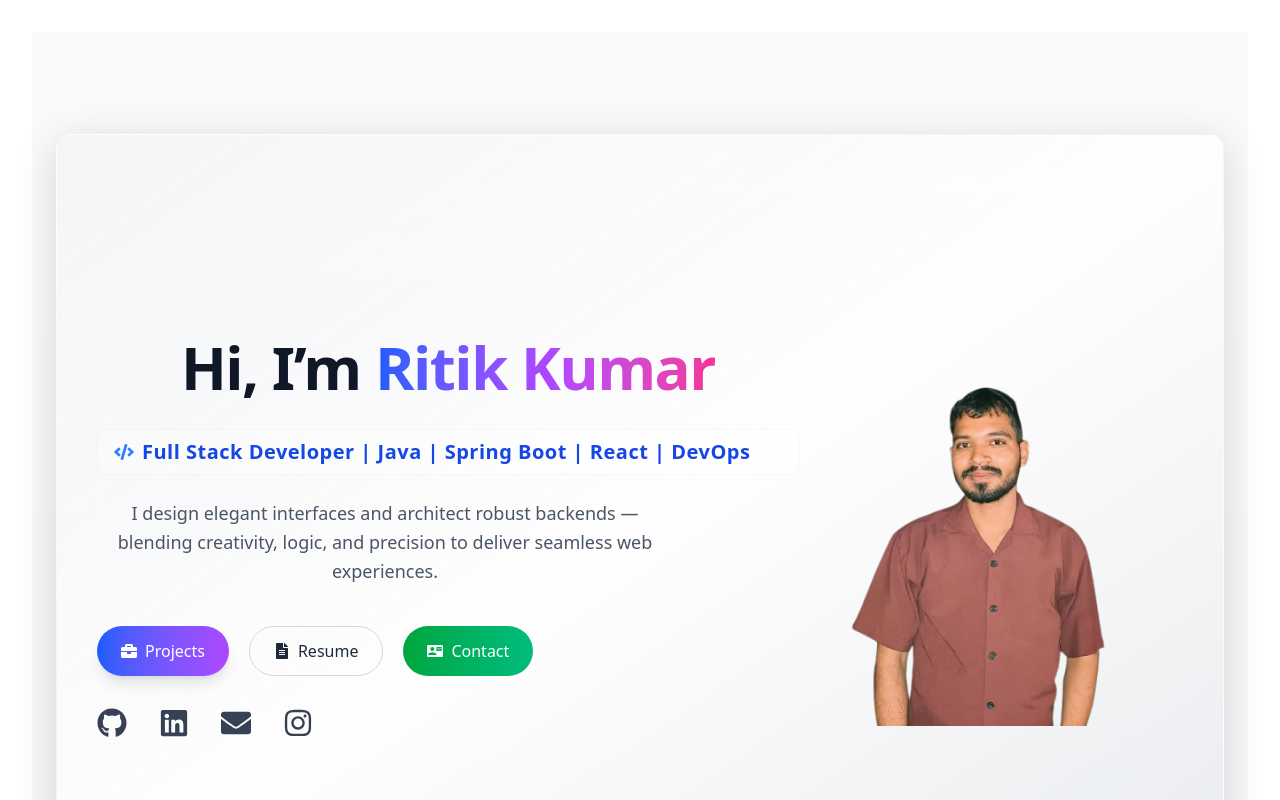
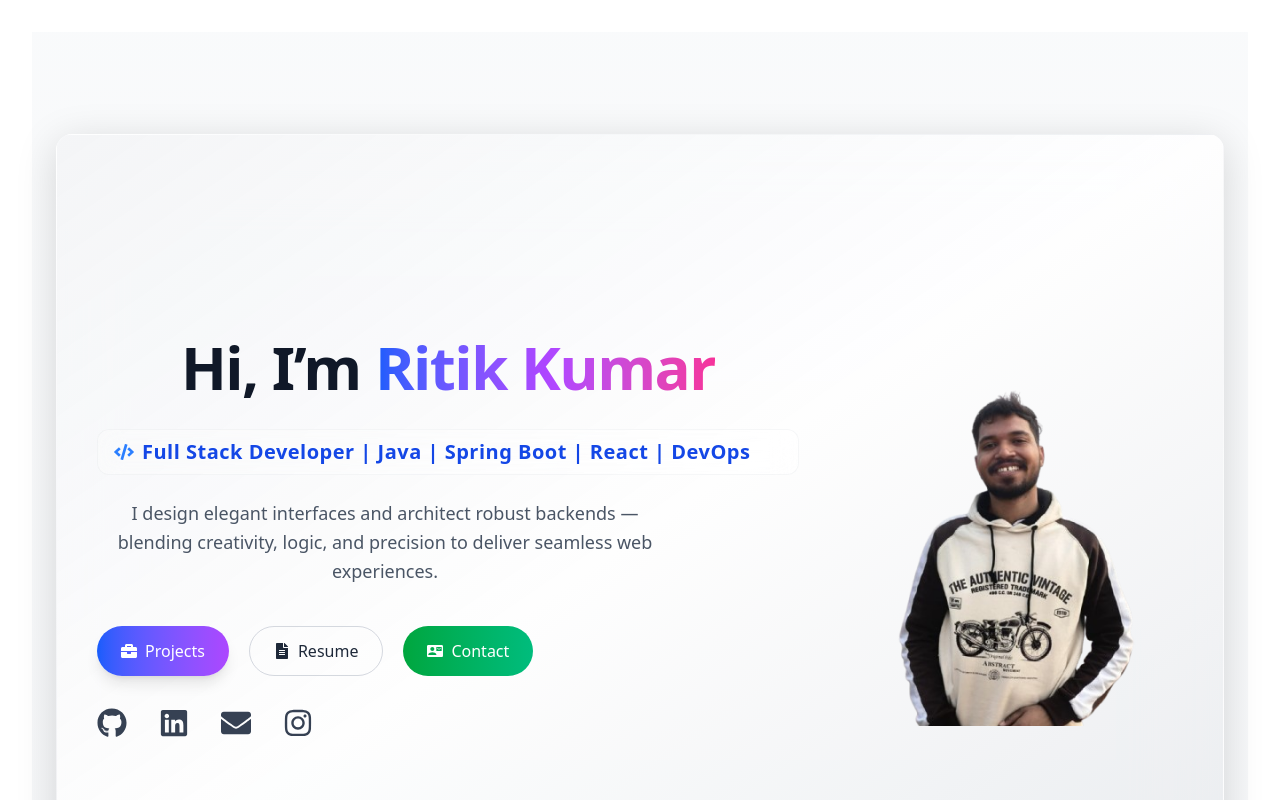
Before and after one commit to ritikdolly/Portfolio, a React (Vite) app: page / in a window 1280 px wide. Shown: the top 800 px of the page. Built offline with nearby package versions, Linux system fonts and the light colour scheme.

Commit message:
modify in pages

```diff
--- a/src/sections/Hero/Hero.jsx
+++ b/src/sections/Hero/Hero.jsx
@@ -104,7 +104,7 @@ export default function Hero() {
           </motion.a>
 
           <motion.a
-            href="https://drive.google.com/drive/folders/1GeQa-iGawRIGyfrcfwCHV8MtGgCQ4yqq?usp=sharing"
+            href="https://drive.google.com/drive/folders/1u-sdqVC9FhCa6XBG-mcJ7J0P_pTIJ0Jf?usp=sharing"
             target="_blank"
             whileHover={{
               scale: 1.1,
@@ -169,7 +169,7 @@ export default function Hero() {
         style={{ transformStyle: "preserve-3d", perspective: 1000 }}
       >
         <img
-          src="/src/assets/images/ritikKr.png"
+          src="/src/assets/images/ritik.png"
           alt="Ritik Kumar"
           className="w-full h-full object-cover rounded-3xl"
         />
```
Also changed, not shown: src/assets/images/ritik.png (added), src/assets/images/ritikPS.png (deleted).
